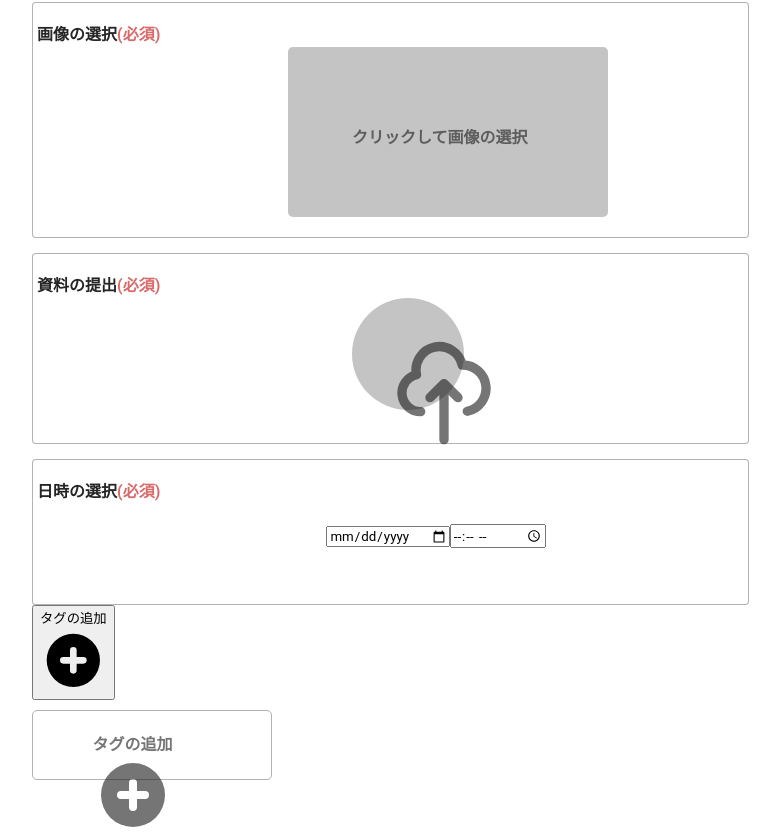
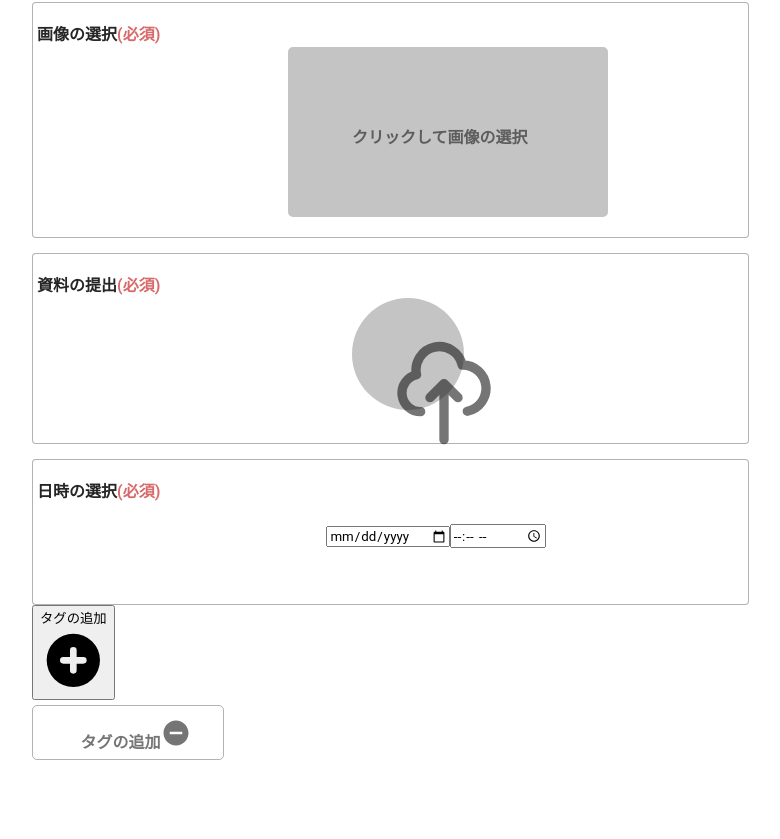
Before and after one commit to SystemEngineeringTeam/HackU-2021-vol3, a Next.js app in the folder front/: page /event in a window 1280 px wide. Shown: the part 579-1418 px from the top of the page, without its empty margins (224-1004 px from the left). After the commit the page ends 1339 px from the top, so only its background shows below. Built offline with nearby package versions, Linux system fonts and the light colour scheme; no server answers.

Commit message:
FRONTENDの追加

```diff
--- a/front/components/EventRegistration.tsx
+++ b/front/components/EventRegistration.tsx
@@ -86,16 +86,11 @@ const EventRegistration = () => {
                         <div className="">
                             <div className="tag_text">
                                 タグの追加
-                                <svg xmlns="http://www.w3.org/2000/svg" className="w-8 h-8 tag_svg" viewBox="0 0 20 20" fill="currentColor">
-                                    <path fillRule="evenodd" d="M10 18a8 8 0 100-16 8 8 0 000 16zm1-11a1 1 0 10-2 0v2H7a1 1 0 100 2h2v2a1 1 0 102 0v-2h2a1 1 0 100-2h-2V7z" clipRule="evenodd" />
-                                </svg>
+                                <svg xmlns="http://www.w3.org/2000/svg" className="tag_svg" width="30" height="30" fill="currentColor" viewBox="0 0 24 24"><path d="M12 2C6.486 2 2 6.486 2 12s4.486 10 10 10 10-4.486 10-10S17.514 2 12 2zm5 11H7v-2h10v2z" /></svg>
                             </div>
                         </div>
                     </div>
                 </div>
-
-
-
             </div>
         </>
     );
--- a/front/components/Tags.tsx
+++ b/front/components/Tags.tsx
@@ -25,7 +25,7 @@ export default function Tags() {
                     leaveFrom="transform opacity-100 scale-100"
                     leaveTo="transform opacity-0 scale-95"
                 >
-                    <Menu.Items className="absolute right-0 mt-2 w-56 bg-white rounded-md divide-y divide-gray-100 focus:outline-none ring-1 ring-black ring-opacity-5 shadow-lg origin-top-right">
+                    <Menu.Items className="absolute right-1 mt-2 w-56 bg-white rounded-md divide-y divide-gray-100 focus:outline-none ring-1 ring-black ring-opacity-5 shadow-lg origin-top-right left-">
                         <div className="p-1">
                             <Menu.Item>
                                 {({ active }) => (
@@ -34,15 +34,9 @@ export default function Tags() {
                                             } group flex rounded-md items-center w-full px-2 py-2 text-sm`}
                                     >
                                         {active ? (
-                                            <EditActiveIcon
-                                                className="mr-2 w-5 h-5"
-                                                aria-hidden="true"
-                                            />
+                                            <svg xmlns="http://www.w3.org/2000/svg" width="24" height="24" viewBox="0 0 24 24" ><path d="M20 3H4c-1.103 0-2 .897-2 2v11c0 1.103.897 2 2 2h7v2H8v2h8v-2h-3v-2h7c1.103 0 2-.897 2-2V5c0-1.103-.897-2-2-2zM4 14V5h16l.002 9H4z" /></svg>
                                         ) : (
-                                            <EditInactiveIcon
-                                                className="mr-2 w-5 h-5"
-                                                aria-hidden="true"
-                                            />
+                                            <svg xmlns="http://www.w3.org/2000/svg" width="24" height="24" viewBox="0 0 24 24" ><path d="M20 3H4c-1.103 0-2 .897-2 2v11c0 1.103.897 2 2 2h7v2H8v2h8v-2h-3v-2h7c1.103 0 2-.897 2-2V5c0-1.103-.897-2-2-2zM4 14V5h16l.002 9H4z" /></svg>
                                         )}
                                         Edit
                                     </button>
--- a/front/styles/event.css
+++ b/front/styles/event.css
@@ -329,18 +329,18 @@
 }
 
 .tag {
-    margin-top: 10px;
+    margin-top: 5px;
     position: absolute;
     border: 1px solid rgba(0, 0, 0, .3);
     border-radius: 5px;
-    width: 15em;
-    height: 70px;
+    width: 12em;
+    height: 55px;
 }
 
 .tag_text {
     position: absolute;
     left: 25%;
-    top: 30%;
+    top: 23%;
     font-weight: bold;
     color: rgb(25, 25, 25, 0.6);
     display: inline;
```
